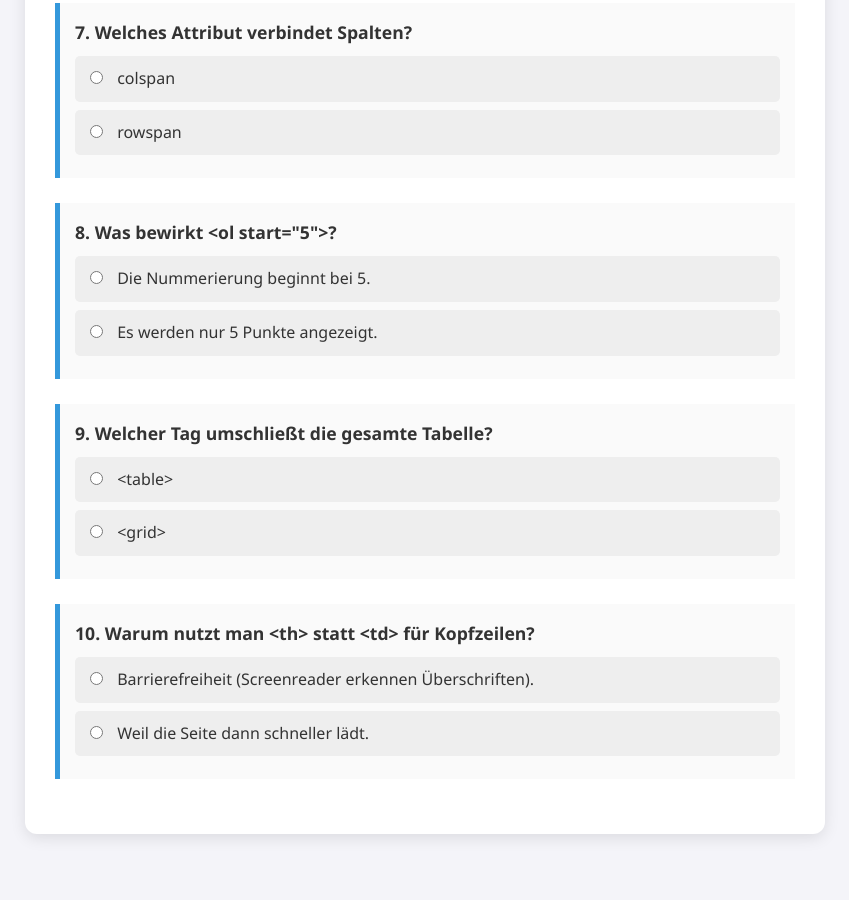
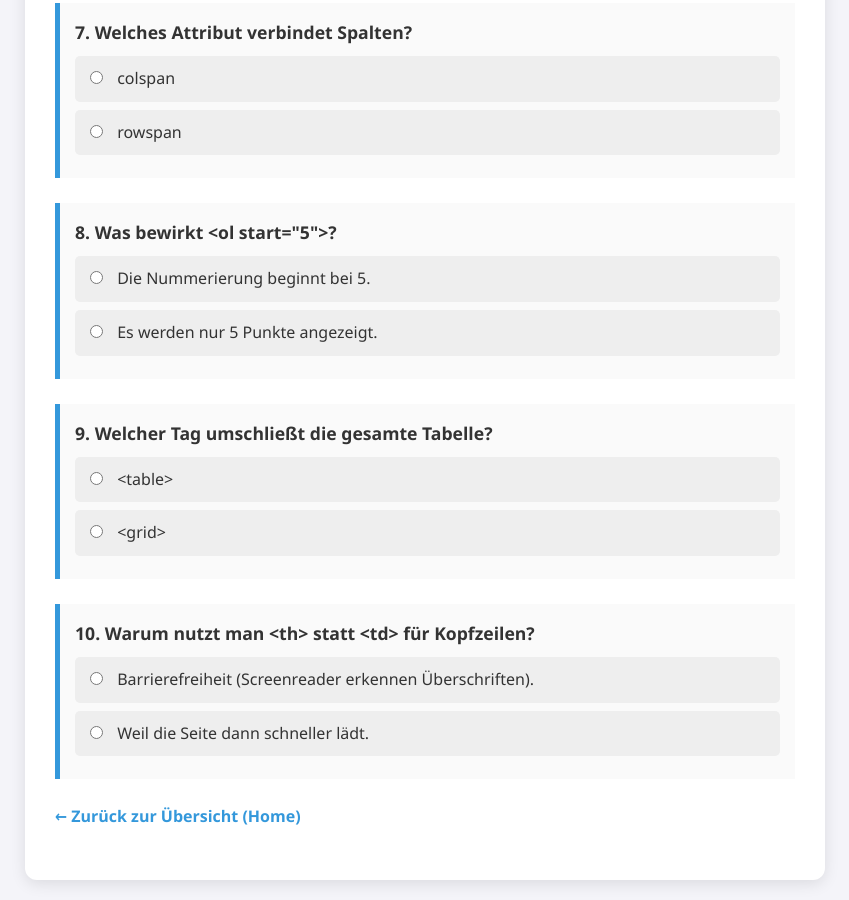
Before and after one commit to guenter-khev/khev-2026-5r-inf, a plain HTML site: page uebung_4_4_quiz.html in a window 1280 px wide. Shown: the part 1524-2424 px from the top of the page, without its empty margins (215-1064 px from the left). Before the commit the page ends 2378 px from the top, so only its background shows below. Drawn offline with Linux system fonts and the light colour scheme.

Commit message:
Update uebung_4_4_quiz.html

```diff
--- a/uebung_4_4_quiz.html
+++ b/uebung_4_4_quiz.html
@@ -98,7 +98,7 @@
         <label class="option"><input type="radio" name="q10" onclick="showFeedback('f10', false)"> Weil die Seite dann schneller lädt.</label>
         <div id="f10" class="feedback"></div>
     </div>
-
+    <a href="index.html" class="nav-link">← Zurück zur Übersicht (Home)</a>
 </div>
 
 <script>
```
